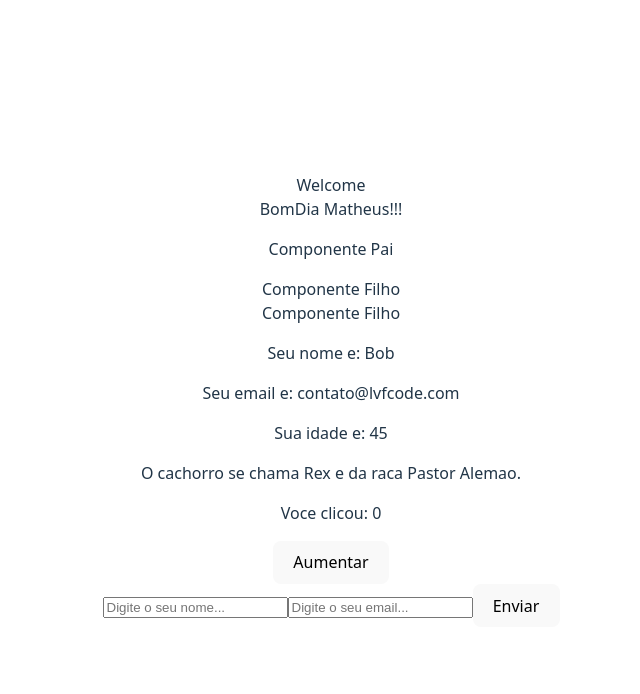
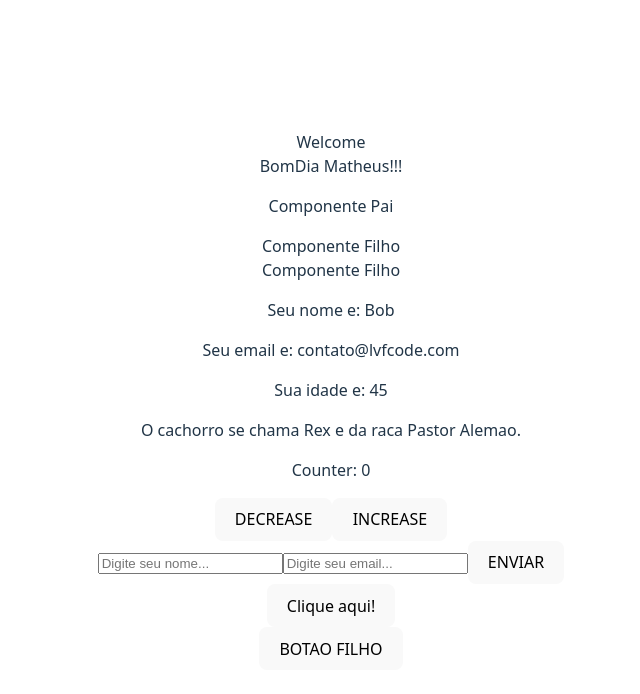
Before and after one commit to FernandoVenturini/hdc_react_typescript, a React (Vite) app: page / in a window 1280 px wide. Shown: the top 694 px of the page, without its empty margins (309-949 px from the left). Built offline with nearby package versions, Linux system fonts and the light colour scheme.

Commit message:
passing function from child component to parent component #04

```diff
--- a/src/App.jsx
+++ b/src/App.jsx
@@ -7,6 +7,8 @@ import Descricao from './components/Descricao';
 import Cachorro from './components/Cachorro';
 import Counter from './components/Counter';
 import UseInfoForm from './components/UseInfoForm';
+import Button from './components/Button';
+import PaiFunction from './components/PaiFunction';
 
 
 function App() {
@@ -21,6 +23,8 @@ function App() {
 		<Cachorro nome="Rex" raca="Pastor Alemao"/>
 		<Counter />
 		<UseInfoForm />
+		<Button />
+		<PaiFunction />
     </>
   );
 };
--- /dev/null
+++ b/src/components/Button.jsx
@@ -0,0 +1,16 @@
+import React from 'react'
+
+const Button = () => {
+
+	const handleClick = () => {
+		alert("CLICOU!");
+	}
+
+  return (
+	<div>
+		<button onClick={handleClick}>Clique aqui!</button>
+	</div>
+  )
+}
+
+export default Button
--- a/src/components/Counter.jsx
+++ b/src/components/Counter.jsx
@@ -3,13 +3,13 @@ import React from 'react'
 import { useState } from 'react';
 
 const Counter = () => {
-
 	const [count, setCount] = useState(0);
 
   return (
 	<div>
-		<p>Voce clicou: {count}</p>
-		<button onClick={() => setCount(count + 1)}>Aumentar</button>
+		<p>Counter: {count}</p>
+		<button onClick={() => setCount(count - 1)}>DECREASE</button>
+		<button onClick={() => setCount(count + 1)}>INCREASE</button>
 	</div>
   )
 }
--- /dev/null
+++ b/src/components/FilhoFuncao.jsx
@@ -0,0 +1,12 @@
+import React from 'react'
+
+const FilhoFuncao = ({ onChildClick }) => {
+
+  return (
+	<div>
+		<button onClick={onChildClick}>BOTAO FILHO</button>
+	</div>
+  )
+}
+
+export default FilhoFuncao
--- /dev/null
+++ b/src/components/PaiFunction.jsx
@@ -0,0 +1,17 @@
+import React from 'react'
+import FilhoFuncao from './FilhoFuncao';
+
+const PaiFunction = () => {
+
+	const handleChildClick = () => {
+		alert("CLICOU NO BOTAO DO ELEMENTO FILHO!");
+	}
+
+  return (
+	<div>
+		<FilhoFuncao onChildClick={handleChildClick}/>
+	</div>
+  )
+}
+
+export default PaiFunction
--- a/src/components/UseInfoForm.jsx
+++ b/src/components/UseInfoForm.jsx
@@ -2,12 +2,12 @@ import React from "react";
 import { useState } from "react";
 
 const UseInfoForm = () => {
-	const [name, setName] = useState("");
-	const [email, setEmail] = useState("");
+	const [name, setName] = useState();
+	const [email, setEmail] = useState();
 
-	const handleSubmit = (e) => {
-		e.preventDefault();
-		alert("Formulario enviado com sucesso!");
+	const handleSubmit = (event) => {
+		event.preventDefault();
+		alert("Email enviado com sucesso!");
 	}
 
 	return (
@@ -15,15 +15,21 @@ const UseInfoForm = () => {
 			<form onSubmit={handleSubmit}>
 				<input
 					type="text"
+					name="name"
 					value={name}
-					onChange={(e) => setName(e.target.value)} placeholder="Digite o seu nome..."
+					placeholder="Digite seu nome..."
+					onChange={(e) => setName(e.target.value)}
 				/>
+
 				<input
 					type="email"
+					name="email"
 					value={email}
-					onChange={(e) => setEmail(e.target.value)} placeholder="Digite o seu email..."
+					placeholder="Digite seu email..."
+					onChange={(e) => setEmail(e.target.value)}
 				/>
-				<button type="submit">Enviar</button>
+
+				<button type="submit">ENVIAR</button>
 			</form>
 		</>
 	);
```
